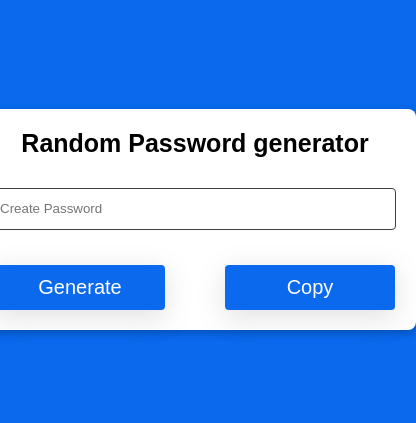
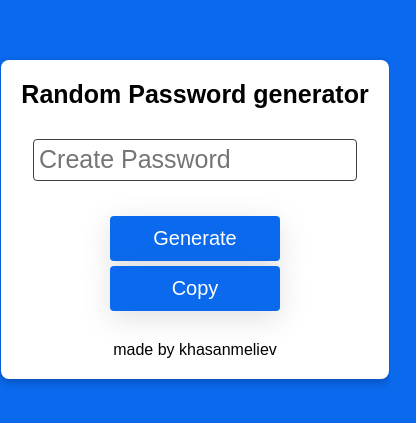
Before and after one commit to KhasanMeliev/randomPassword, a plain HTML site: page index.html in a window 390 px wide. Shown: the part 203-626 px from the top of the page, 416 px wide, since content can reach past the window. Drawn offline with Linux system fonts and the light colour scheme.

Commit message:
fixed copy button and algorithm

```diff
--- a/index.html
+++ b/index.html
@@ -12,12 +12,16 @@
 <body>
   <div class="box">
     <h1>Random Password generator</h1>
+
     <input type="text" placeholder="Create Password" id="password" readonly />
+
     <div class="buttons">
       <button onclick="generatorPassword()">Generate</button>
       <button onclick="copyPassword()">Copy</button>
     </div>
+    <p>made by khasanmeliev</p>
   </div>
 </body>
 <script src="script.js"></script>
+
 </html>
--- a/script.js
+++ b/script.js
@@ -10,10 +10,10 @@ function generatorPassword() {
     }
     document.getElementById("password").value = password
 }
+
 function copyPassword() {
     var copyText = document.getElementById('password')
     copyText.select()
-    copyText.selectSelectionRange(0, 999)
-    document.exitCommand('copy')
-    alert("copied")
+    copyText.setSelectionRange(0, 99999)
+    document.execCommand('copy')
 }
--- a/style.css
+++ b/style.css
@@ -35,6 +35,7 @@ input{
   border: 1.5px solid rgb(65, 65, 65);
   text-indent: 5px;
   outline: none;
+  font-size: 25px;
 }
 
 .buttons{
@@ -59,3 +60,17 @@ button {
 button:hover{
   background-color: black;
 }
+
+@media only screen and (max-width: 500px){
+  .box{
+    width: auto;
+    height: auto;
+  }
+  input{
+    width: auto;
+  }
+  .buttons{
+    width: auto;
+    flex-direction: column;
+  }
+}
```
